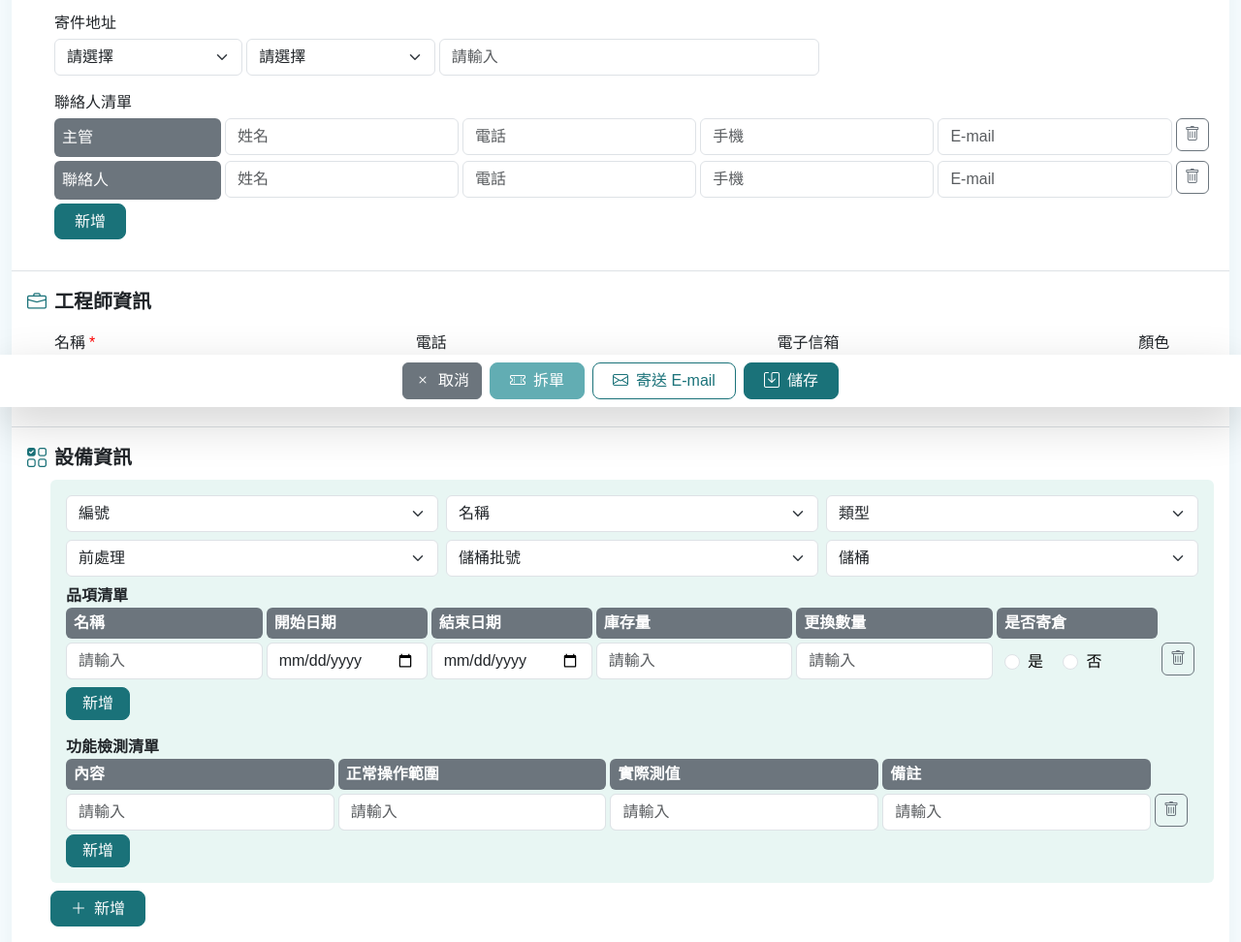
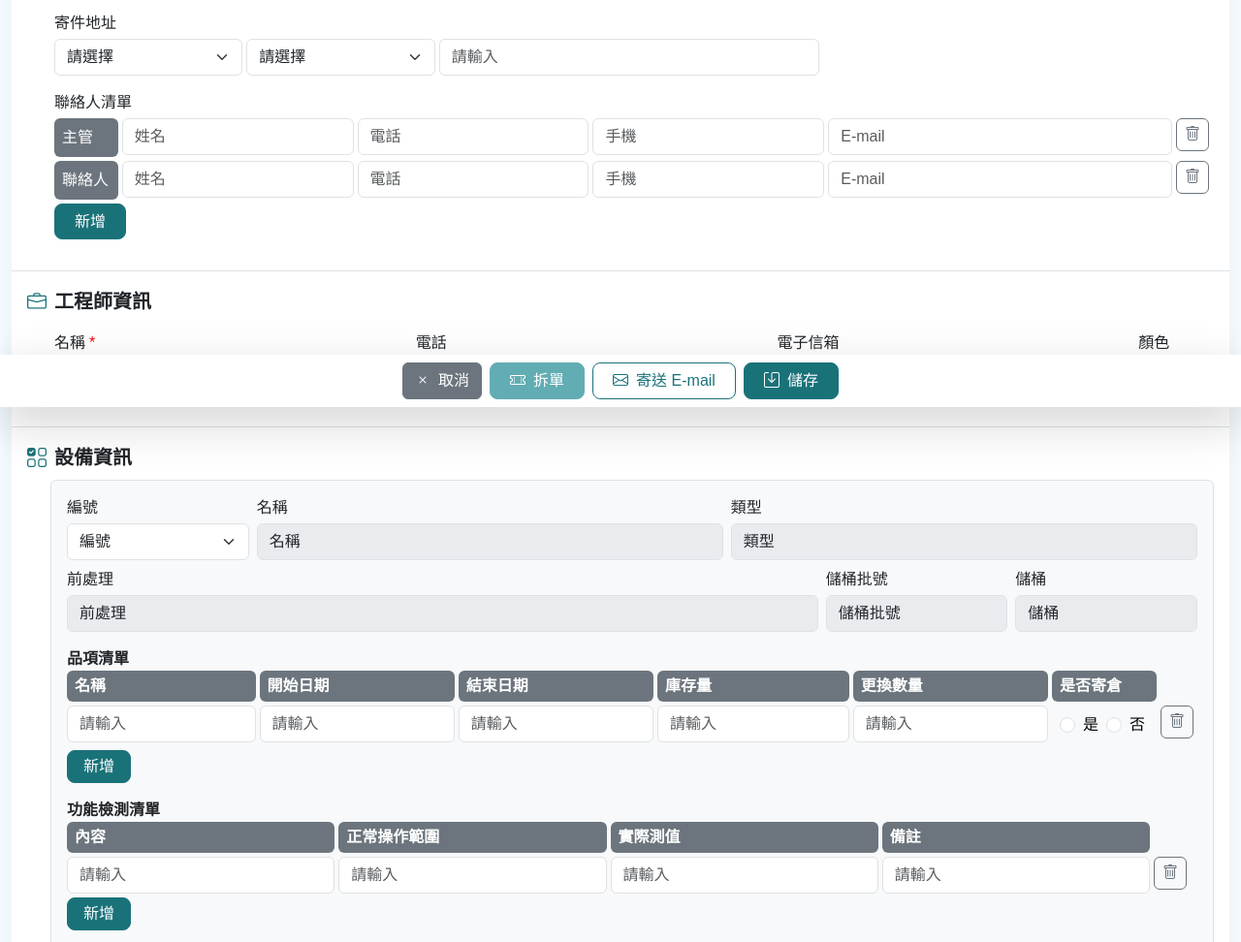
Before and after one commit to birteliu/merking, a website: page src/work-order.html in a window 1280 px wide. Shown: the part 380-1352 px from the top of the page at 97% size. Drawn offline with nearby package versions, Linux system fonts and the light colour scheme; files that its build step writes are made by us from their sources; files whose address does not match are found by name; a web font is replaced by a local one.

Commit message:
no message

```diff
--- a/src/scss/layout/_share.scss
+++ b/src/scss/layout/_share.scss
@@ -63,6 +63,16 @@ body {
         margin-left: .25rem;
       }
     }
+    input.form-control {
+      white-space: nowrap;
+      overflow: hidden;
+      text-overflow: ellipsis;
+    }
+    input.form-control[disabled]:hover {
+      overflow: visible;
+      white-space: normal;
+      text-overflow: clip;
+  }
     .form-table {
       --bs-table-bg: transparent;
       tr {
@@ -70,13 +80,18 @@ body {
         th, td {
           padding: 0 .25rem .25rem 0;
           border: 0;
-          min-width: 170px;
+          @include media-breakpoint-down(sm) {
+            min-width: 170px;
+          }
           &.trash {
             min-width: calc(2rem + 2px);
           }
           &.w425rem {
             min-width: 4.25rem;
             white-space: nowrap;
+          }
+          &.w30 {
+            width: 30%;
           }
         }
       }
--- a/src/scss/pages/_login.scss
+++ b/src/scss/pages/_login.scss
@@ -8,6 +8,7 @@
             background-color: $main-color01;
             color: white;
             border-radius: 50px 0 0 50px;
+            width: 6.5rem;
         }
     }
 }
--- a/src/work-order.html
+++ b/src/work-order.html
@@ -14,7 +14,7 @@ breadcrumb : null
 {% include "macros/nav.html" %}
 
 <!-- CONTENT -->
-<div class="content container-fluid">
+<div class="content container-xxl">
     <div class="page">
         <div class="page-title">
             <div><i class="bi bi-receipt-cutoff me-2"></i>新增工單<span class="warning">30天內有同客戶工單</span></div>
@@ -126,7 +126,7 @@ breadcrumb : null
                             <table class="table form-table mb-0">
                                 <tbody>
                                     <tr>
-                                        <td class="w4rem">
+                                        <td class="w425rem">
                                             <div class="bg-secondary text-white px-2 py-2 rounded">主管</div>
                                         </td>
                                         <td>
@@ -138,7 +138,7 @@ breadcrumb : null
                                         <td>
                                             <input type="text" class="form-control" id="" placeholder="手機">
                                         </td>
-                                        <td>
+                                        <td class="w30">
                                             <input type="text" class="form-control" id="" placeholder="E-mail">
                                         </td>
                                         <td class="trash">
@@ -184,11 +184,11 @@ breadcrumb : null
                     </div>
                     <div class="col-md mb-3">
                         <label for="" class="form-label mb-1">電話</label>
-                        <input type="text" class="form-control" id="" placeholder="電話">
+                        <input type="text" class="form-control" id="" value="0911123123" disabled>
                     </div>
                     <div class="col-md mb-3">
                         <label for="" class="form-label mb-1">電子信箱</label>
-                        <input type="text" class="form-control" id="" placeholder="電子信箱">
+                        <input type="text" class="form-control" id="" value="abcde@gmail.com" disabled>
                     </div>
                     <div class="col-md-1 mb-3">
                         <label for="" class="form-label mb-1">顏色</label>
@@ -198,43 +198,34 @@ breadcrumb : null
             </div>
             <div class="form-section border-bottom">
                 <div class="form-section-title"><i class="bi bi-ui-checks-grid me-2"></i>設備資訊</div>
-                <div class="p-3 ms-sm-4 bg-main-color01-light rounded my-2">
-                    <div class="row mb-2 g-2">
-                        <div class="col-md-4 col-6">
+                <div class="p-3 ms-sm-4 bg-light border rounded my-2">
+                    <div class="row mb-3 g-2">
+                        <div class="col-md-2 col-6">
+                            <label for="" class="form-label mb-1">編號</label>
                             <select class="form-select" aria-label="">
                                 <option selected>編號</option>
                                 <option value="1">One</option>
                             </select>
                         </div>
-                        <div class="col-md-4 col-6">
-                            <select class="form-select" aria-label="">
-                                <option selected>名稱</option>
-                                <option value="1">One</option>
-                            </select>
+                        <div class="col-md-5 col-6">
+                            <label for="" class="form-label mb-1">名稱</label>
+                            <input type="text" class="form-control" id="" value="名稱" disabled>
                         </div>
-                        <div class="col-md-4 col-6">
-                            <select class="form-select" aria-label="">
-                                <option selected>類型</option>
-                                <option value="1">One</option>
-                            </select>
+                        <div class="col-md-5 col-6">
+                            <label for="" class="form-label mb-1">類型</label>
+                            <input type="text" class="form-control" id="" value="類型" disabled>
                         </div>
-                        <div class="col-md-4 col-6">
-                            <select class="form-select" aria-label="">
-                                <option selected>前處理</option>
-                                <option value="1">One</option>
-                            </select>
+                        <div class="col-md-8">
+                            <label for="" class="form-label mb-1">前處理</label>
+                            <input type="text" class="form-control" id="" value="前處理" disabled>
                         </div>
-                        <div class="col-md-4 col-6">
-                            <select class="form-select" aria-label="">
-                                <option selected>儲桶批號</option>
-                                <option value="1">One</option>
-                            </select>
+                        <div class="col-md-2 col-6">
+                            <label for="" class="form-label mb-1">儲桶批號</label>
+                            <input type="text" class="form-control" id="" value="儲桶批號" disabled>
                         </div>
-                        <div class="col-md-4 col-6">
-                            <select class="form-select" aria-label="">
-                                <option selected>儲桶</option>
-                                <option value="1">One</option>
-                            </select>
+                        <div class="col-md-2 col-6">
+                            <label for="" class="form-label mb-1">儲桶</label>
+                            <input type="text" class="form-control" id="" value="儲桶" disabled>
                         </div>
                     </div>
                     <div class="mb-3">
@@ -270,10 +261,7 @@ breadcrumb : null
                                         <input type="text" class="form-control" id="" placeholder="請輸入">
                                     </td>
                                     <td>
-                                        <input type="date" class="form-control" id="" placeholder="請輸入">
-                                    </td>
-                                    <td>
-                                        <input type="date" class="form-control" id="" placeholder="請輸入">
+                                        <input type="text" class="form-control" id="" placeholder="請輸入">
                                     </td>
                                     <td>
                                         <input type="text" class="form-control" id="" placeholder="請輸入">
@@ -282,12 +270,15 @@ breadcrumb : null
                                         <input type="text" class="form-control" id="" placeholder="請輸入">
                                     </td>
                                     <td>
-                                        <div class="p-2">
-                                            <div class="form-check form-check-inline">
+                                        <input type="text" class="form-control" id="" placeholder="請輸入">
+                                    </td>
+                                    <td>
+                                        <div class="p-2 d-flex">
+                                            <div class="form-check form-check-inline me-2">
                                                 <input class="form-check-input" type="radio" name="inlineRadioOptions" id="inlineRadio1" value="option1">
                                                 <label class="form-check-label" for="inlineRadio1">是</label>
                                             </div>
-                                            <div class="form-check form-check-inline">
+                                            <div class="form-check form-check-inline me-1">
                                                 <input class="form-check-input" type="radio" name="inlineRadioOptions" id="inlineRadio2" value="option2">
                                                 <label class="form-check-label" for="inlineRadio2">否</label>
                                             </div>
```
Also changed, not shown: src/login.html (+5 -0 lines), dist/css/style.css, dist/login.html, dist/work-order.html, 1 other file.
